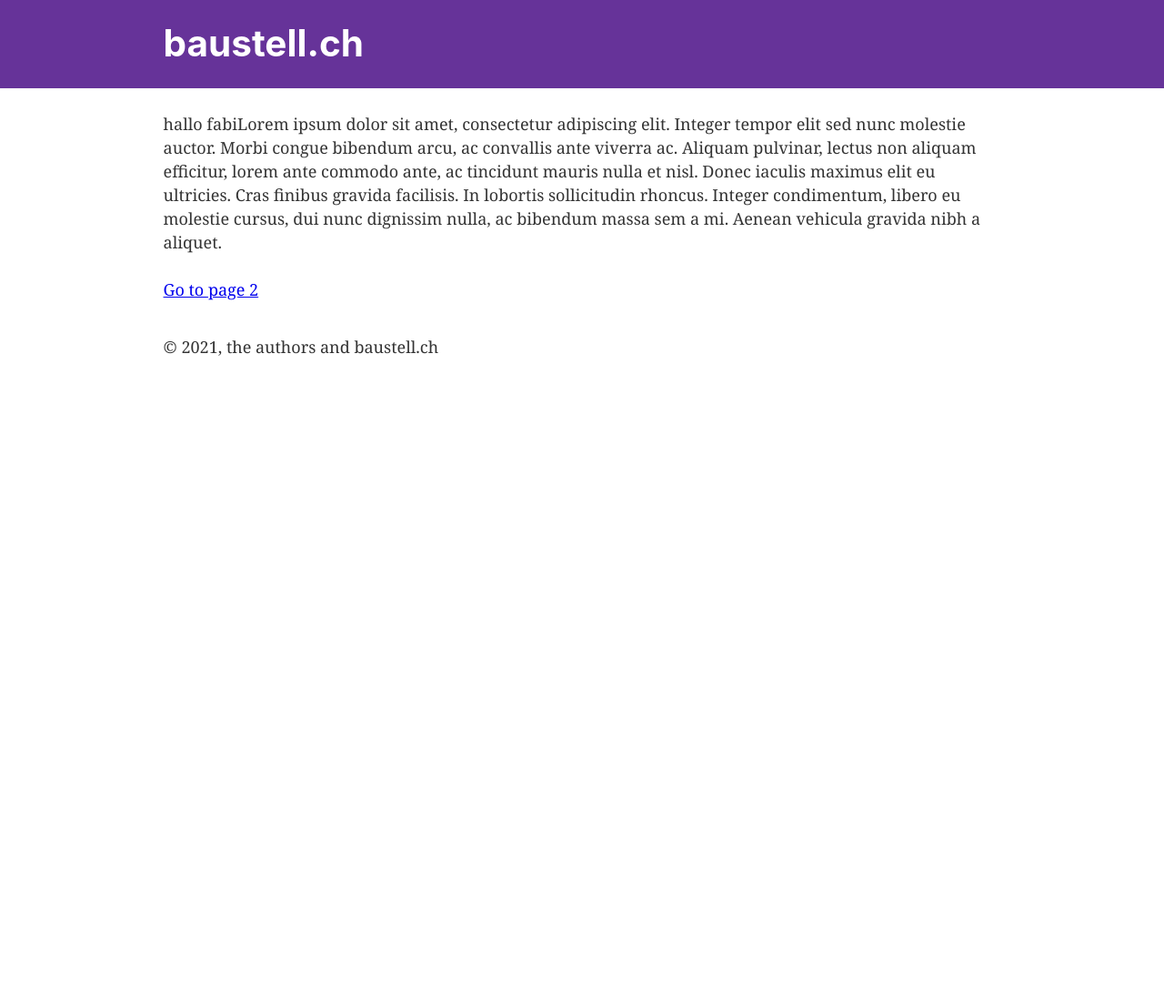
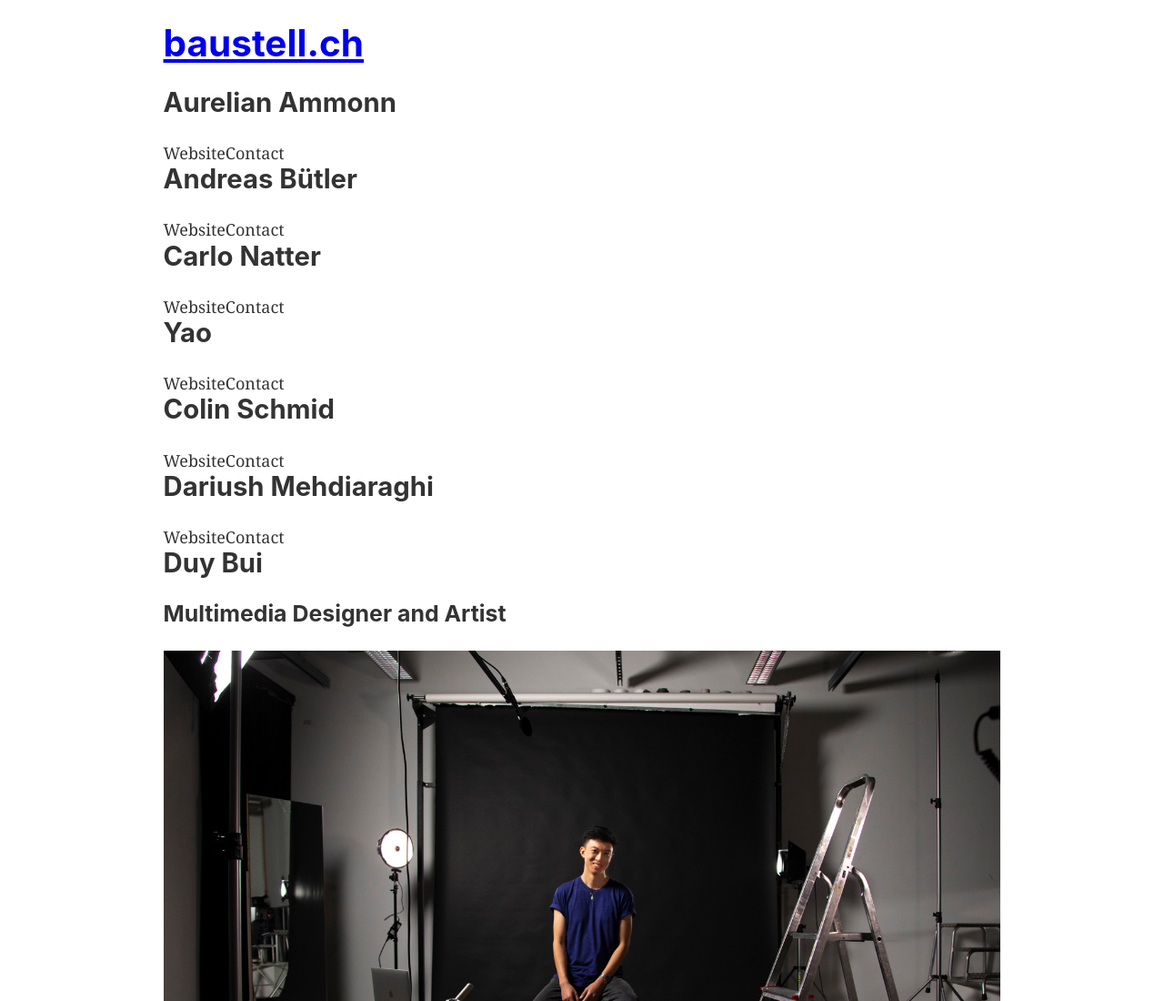
Before and after one commit to duuusen/baustell_ch, a Gatsby site: page / in a window 1280 px wide. Shown: the top 1100 px of the page at 91% size. Before the commit the page ends 800 px from the top, so only its background shows below. Built offline with nearby package versions, Linux system fonts and the light colour scheme; Gatsby itself is replaced by a stand-in of ours.

Commit message:
first data loaded successfully

```diff
--- a/src/components/header.js
+++ b/src/components/header.js
@@ -4,10 +4,7 @@
 
 const Header = ({ siteTitle }) => (
   <header
-    style={{
-      background: `rebeccapurple`,
-      marginBottom: `1.45rem`,
-    }}
+
   >
     <div
       style={{
@@ -19,10 +16,6 @@
       <h1 style={{ margin: 0 }}>
         <Link
           to="/"
-          style={{
-            color: `white`,
-            textDecoration: `none`,
-          }}
         >
           {siteTitle}
         </Link>
--- a/src/content/charlotte.md
+++ b/src/content/charlotte.md
@@ -1,5 +1,5 @@
 ---
-name: Aurelian Ammonn
+name: Yao
 description:
 link:
 ---
--- a/src/content/duy.md
+++ b/src/content/duy.md
@@ -1,8 +1,9 @@
 ---
 name: Duy Bui
 description: Multimedia Designer and Artist
-link: https://duy.ch
+url: https://duy.ch
+email: d@duy.ch
 ---
+![](./img/test.jpg)
+
 Duy Bui (b. 1994) works in installation, photography, film and fictional media. He loves to wander and wonder; always restless in the now, he seeks the in-between and far beyond. His optimism comes from his friends and the stories they tell together.
-
-![](./img/test.jpg)
--- a/src/content/sophie.md
+++ b/src/content/sophie.md
@@ -1,5 +1,5 @@
 ---
-name: Aurelian Ammonn
+name: Sophie
 description:
 link:
 ---
--- a/src/pages/index.js
+++ b/src/pages/index.js
@@ -1,20 +1,26 @@
 import * as React from "react"
-import { graphql, Link } from "gatsby"
+import { graphql } from "gatsby"
 
 import Layout from "../components/layout"
 import Seo from "../components/seo"
 
 const IndexPage = ({ data }) => {
-  console.log(data)
+  const profiles = data.allMarkdownRemark.nodes
 
 return (
   <Layout>
     <Seo title="Home" />
-    <p>hallo fabiLorem ipsum dolor sit amet, consectetur adipiscing elit. Integer tempor elit sed nunc molestie auctor. Morbi congue bibendum arcu, ac convallis ante viverra ac. Aliquam pulvinar, lectus non aliquam efficitur, lorem ante commodo ante, ac tincidunt mauris nulla et nisl. Donec iaculis maximus elit eu ultricies. Cras finibus gravida facilisis. In lobortis sollicitudin rhoncus. Integer condimentum, libero eu molestie cursus, dui nunc dignissim nulla, ac bibendum massa sem a mi. Aenean vehicula gravida nibh a aliquet.</p>
-
-    <p>
-      <Link to="/page-2/">Go to page 2</Link> <br />
-    </p>
+    <div>
+      {profiles.map(profile => (
+          <div key={profile.id}>
+            <h2>{profile.frontmatter.name}</h2>
+            <h3>{profile.frontmatter.description}</h3>
+            <section dangerouslySetInnerHTML={{ __html: profile.html }} />
+            <a href={profile.frontmatter.url}>Website</a>
+            <a href={profile.frontmatter.email}>Contact</a>
+          </div>
+      ))}
+    </div>
   </Layout>
 )
 }
@@ -27,7 +33,8 @@
       nodes {
         frontmatter {
           description
-          link
+          email
+          url
           name
         }
         html
```
